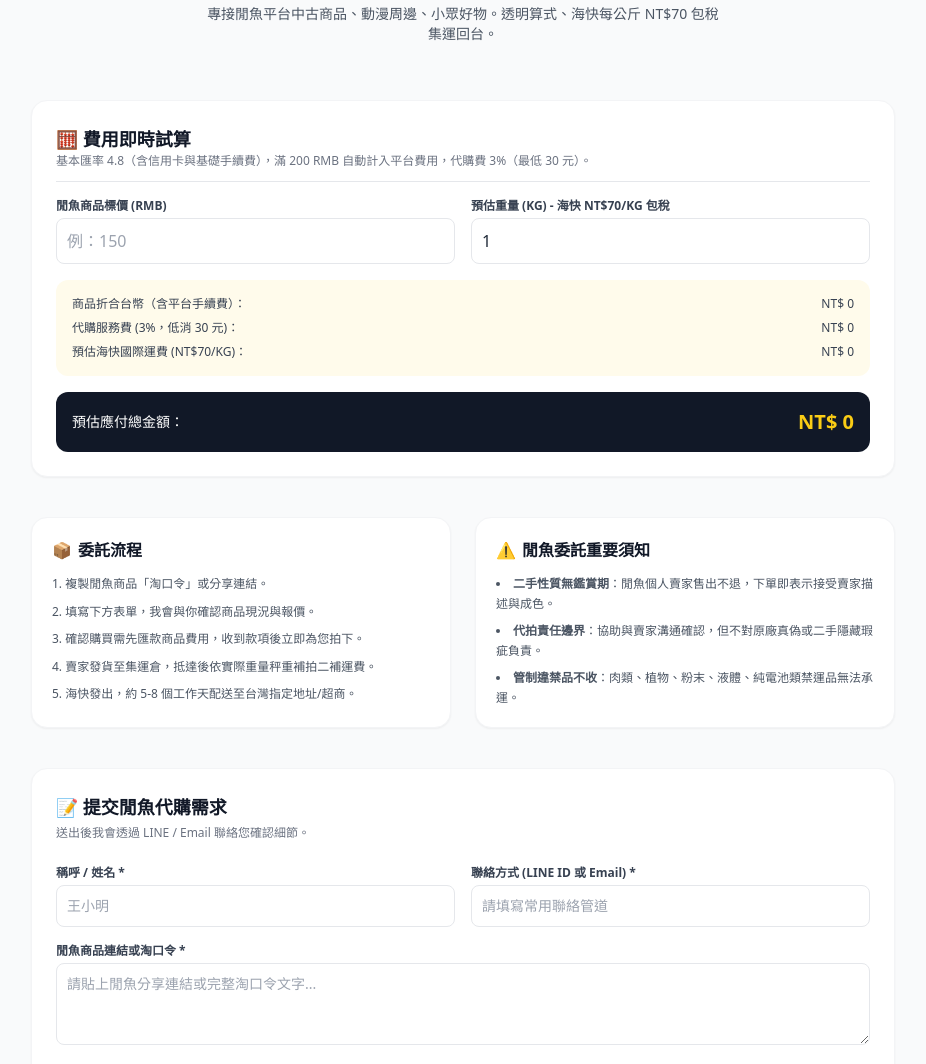
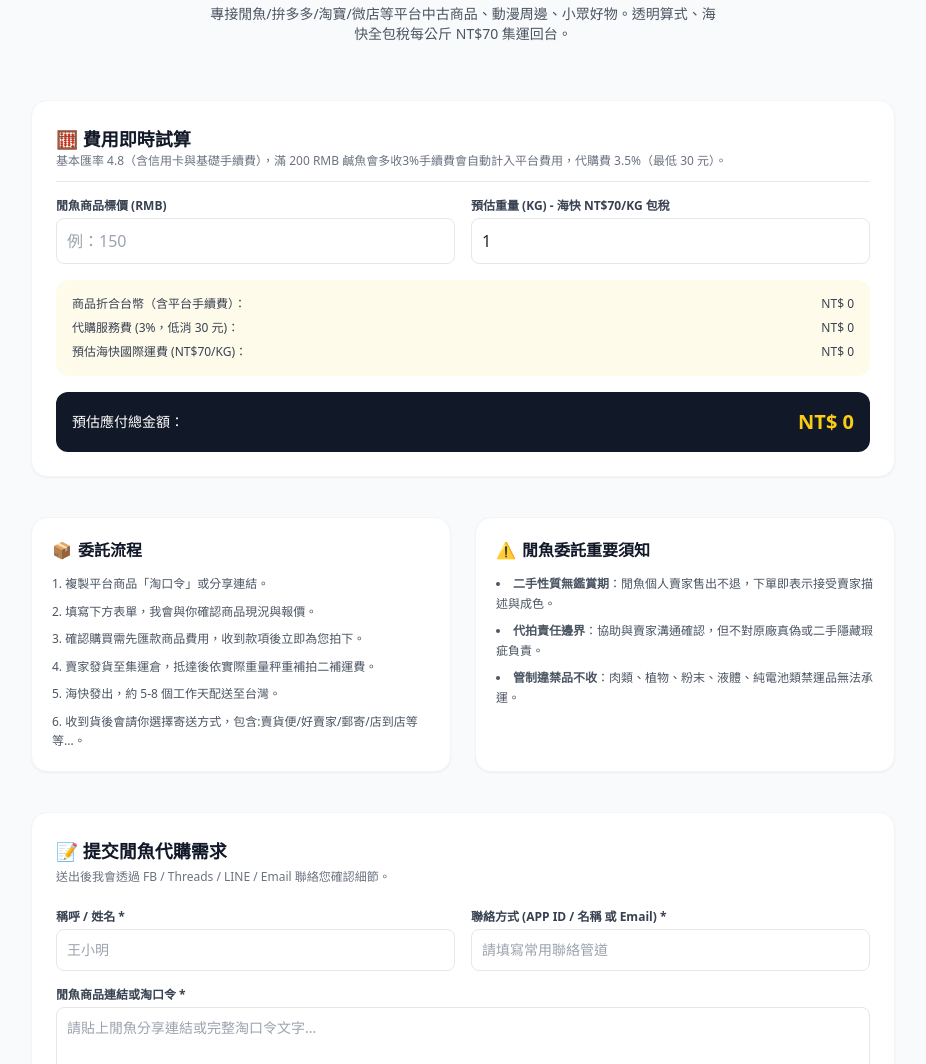
Before and after one commit to jessica49567323-pixel/xianyu-buy, a plain HTML site: page index.html in a window 1280 px wide. Shown: the part 156-1220 px from the top of the page, without its empty margins (177-1103 px from the left). Drawn offline with nearby package versions, Linux system fonts and the light colour scheme.

Commit message:
Revise text content in index.html for accuracy
Updated various text elements for clarity and accuracy in the HTML content, including service fees and contact methods.

```diff
--- a/index.html
+++ b/index.html
@@ -24,14 +24,14 @@
     <!-- Hero 介紹 -->
     <section class="text-center py-4">
       <h2 class="text-3xl font-extrabold text-gray-900 mb-2">快速代拍 · 即時溝通 · 海快包稅</h2>
-      <p class="text-sm text-gray-600 max-w-lg mx-auto">專接閒魚平台中古商品、動漫周邊、小眾好物。透明算式、海快每公斤 NT$70 包稅集運回台。</p>
+      <p class="text-sm text-gray-600 max-w-lg mx-auto">專接閒魚/拚多多/淘寶/微店等平台中古商品、動漫周邊、小眾好物。透明算式、海快全包稅每公斤 NT$70 集運回台。</p>
     </section>
 
     <!-- 費用試算器 -->
     <section class="bg-white p-6 rounded-2xl shadow-sm border border-gray-100">
       <div class="border-b pb-3 mb-4">
         <h3 class="text-lg font-bold text-gray-900">🧮 費用即時試算</h3>
-        <p class="text-xs text-gray-500">基本匯率 4.8（含信用卡與基礎手續費），滿 200 RMB 自動計入平台費用，代購費 3%（最低 30 元）。</p>
+        <p class="text-xs text-gray-500">基本匯率 4.8（含信用卡與基礎手續費），滿 200 RMB 鹹魚會多收3%手續費會自動計入平台費用，代購費 3.5%（最低 30 元）。</p>
       </div>
 
       <div class="grid grid-cols-1 sm:grid-cols-2 gap-4 mb-4">
@@ -74,11 +74,12 @@
           <span>📦</span> 委託流程
         </h4>
         <ol class="space-y-2 text-xs text-gray-600 list-decimal list-inside leading-relaxed">
-          <li>複製閒魚商品「淘口令」或分享連結。</li>
+          <li>複製平台商品「淘口令」或分享連結。</li>
           <li>填寫下方表單，我會與你確認商品現況與報價。</li>
           <li>確認購買需先匯款商品費用，收到款項後立即為您拍下。</li>
           <li>賣家發貨至集運倉，抵達後依實際重量秤重補拍二補運費。</li>
-          <li>海快發出，約 5-8 個工作天配送至台灣指定地址/超商。</li>
+          <li>海快發出，約 5-8 個工作天配送至台灣。</li>
+          <li>收到貨後會請你選擇寄送方式，包含:賣貨便/好賣家/郵寄/店到店等等...。</li>
         </ol>
       </div>
 
@@ -97,7 +98,7 @@
     <!-- 委託表單區 -->
     <section id="order-form" class="bg-white p-6 rounded-2xl shadow-sm border border-gray-100">
       <h3 class="text-lg font-bold text-gray-900 mb-1">📝 提交閒魚代購需求</h3>
-      <p class="text-xs text-gray-500 mb-6">送出後我會透過 LINE / Email 聯絡您確認細節。</p>
+      <p class="text-xs text-gray-500 mb-6">送出後我會透過 FB / Threads / LINE / Email 聯絡您確認細節。</p>
 
       <form action="https://formspree.io/f/your-form-id" method="POST" class="space-y-4">
         <div class="grid grid-cols-1 sm:grid-cols-2 gap-4">
@@ -106,7 +107,7 @@
             <input type="text" name="name" required class="w-full p-2.5 border rounded-lg focus:ring-2 focus:ring-yellow-400 outline-none text-sm" placeholder="王小明" />
           </div>
           <div>
-            <label class="block text-xs font-semibold text-gray-700 mb-1">聯絡方式 (LINE ID 或 Email) *</label>
+            <label class="block text-xs font-semibold text-gray-700 mb-1">聯絡方式 (APP ID / 名稱 或 Email) *</label>
             <input type="text" name="contact" required class="w-full p-2.5 border rounded-lg focus:ring-2 focus:ring-yellow-400 outline-none text-sm" placeholder="請填寫常用聯絡管道" />
           </div>
         </div>
@@ -136,7 +137,7 @@
   </main>
 
   <footer class="text-center py-6 text-xs text-gray-400">
-    © 2026 閒魚個人代購 · 僅提供委託代拍代運服務
+    © 2026 個人代購 · 僅提供委託代拍代運服務
   </footer>
 
   <script>
@@ -170,8 +171,8 @@
       // 3. 商品台幣金額
       const itemTwd = Math.round(rmb * baseRate);
 
-      // 4. 代購服務費：3%，低消 30 元台幣
-      let fee = Math.round(itemTwd * 0.03);
+      // 4. 代購服務費：3.5%，低消 30 元台幣
+      let fee = Math.round(itemTwd * 0.035);
       if (fee < 30) fee = 30;
 
       // 5. 海快運費：70 元 / KG (不足 1KG 算 1KG，無重量則 0)
```
